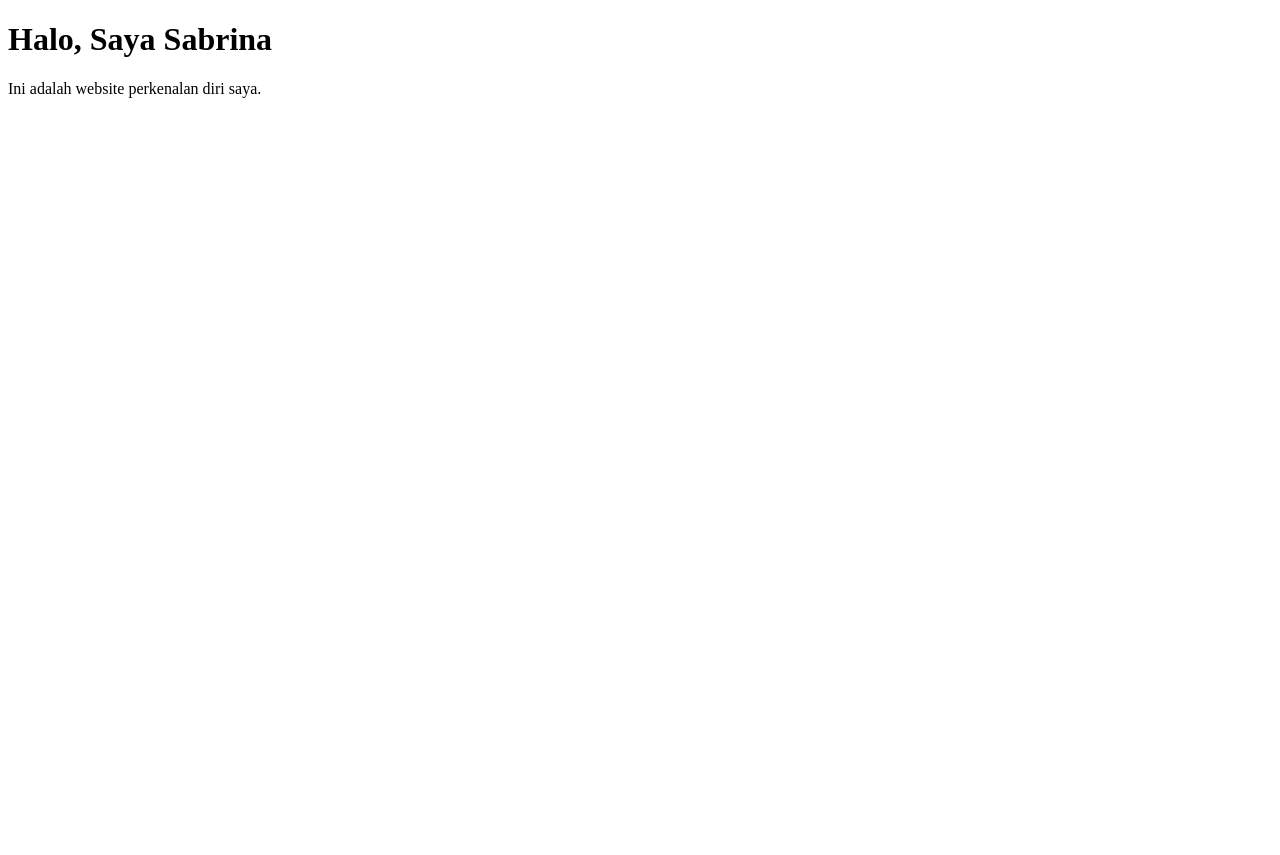
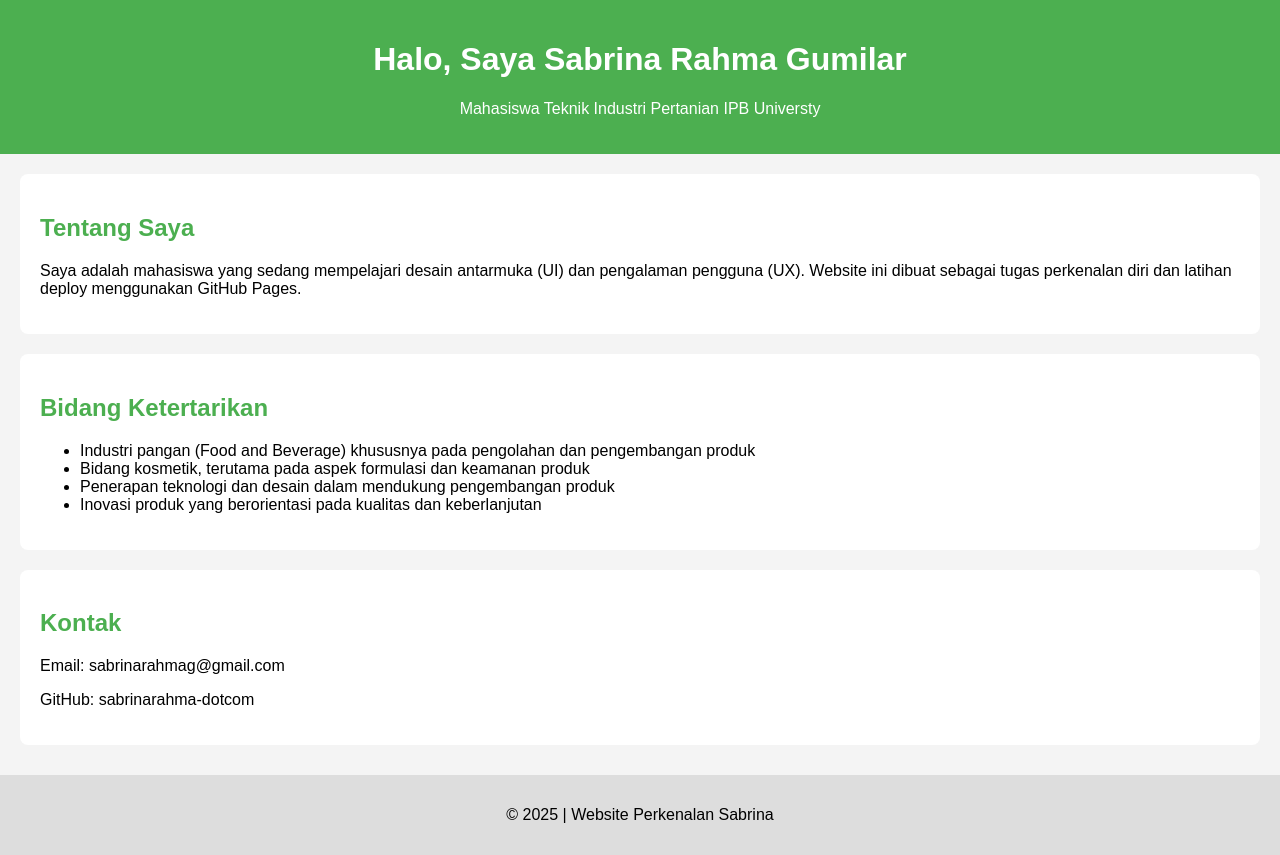
Before and after one commit to sabrinarahma-dotcom/personal-website, a plain HTML site: page index.html in a window 1280 px wide. Before the commit the page ends 800 px from the top, so only its background shows below. Drawn offline with Linux system fonts and the light colour scheme.

Commit message:
update bidang ketertarikan

```diff
--- a/index.html
+++ b/index.html
@@ -2,10 +2,75 @@
 <html lang="id">
 <head>
     <meta charset="UTF-8">
-    <title>Website Perkenalan Diri</title>
+    <title>Website Perkenalan | Sabrina Rahma Gumilar</title>
+    <style>
+        body {
+            font-family: Arial, sans-serif;
+            margin: 0;
+            background-color: #f4f4f4;
+        }
+
+        header {
+            background-color: #4CAF50;
+            color: white;
+            padding: 20px;
+            text-align: center;
+        }
+
+        section {
+            padding: 20px;
+            background-color: white;
+            margin: 20px;
+            border-radius: 8px;
+        }
+
+        h2 {
+            color: #4CAF50;
+        }
+
+        footer {
+            text-align: center;
+            padding: 15px;
+            background-color: #ddd;
+            margin-top: 30px;
+        }
+    </style>
 </head>
 <body>
-    <h1>Halo, Saya Sabrina</h1>
-    <p>Ini adalah website perkenalan diri saya.</p>
+
+    <header>
+        <h1>Halo, Saya Sabrina Rahma Gumilar</h1>
+        <p>Mahasiswa Teknik Industri Pertanian IPB Universty</p>
+    </header>
+
+    <section>
+        <h2>Tentang Saya</h2>
+        <p>
+            Saya adalah mahasiswa yang sedang mempelajari desain antarmuka (UI)
+            dan pengalaman pengguna (UX). Website ini dibuat sebagai tugas
+            perkenalan diri dan latihan deploy menggunakan GitHub Pages.
+        </p>
+    </section>
+
+    <section>
+        <h2>Bidang Ketertarikan</h2>
+        <ul>
+            <li>Industri pangan (Food and Beverage) khususnya pada pengolahan dan pengembangan produk</li>
+            <li>Bidang kosmetik, terutama pada aspek formulasi dan keamanan produk</li>
+            <li>Penerapan teknologi dan desain dalam mendukung pengembangan produk</li>
+            <li>Inovasi produk yang berorientasi pada kualitas dan keberlanjutan</li>
+        </ul>
+    </section>
+
+    <section>
+        <h2>Kontak</h2>
+        <p>Email: sabrinarahmag@gmail.com</p>
+        <p>GitHub: sabrinarahma-dotcom</p>
+    </section>
+
+    <footer>
+        <p>© 2025 | Website Perkenalan Sabrina</p>
+    </footer>
+
 </body>
 </html>
```
